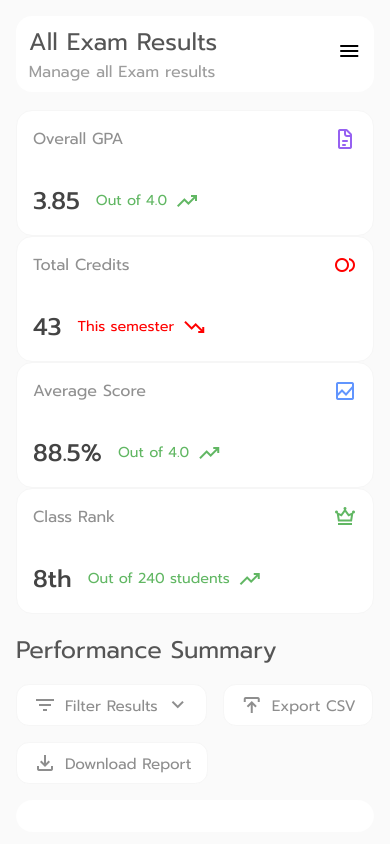
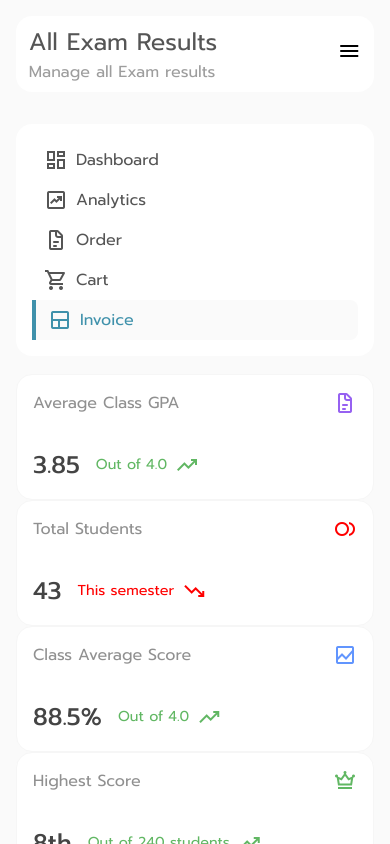
Before and after one commit to VyceeRulezU/eduportal, a plain HTML site: page index.html in a window 390 px wide. Both pictures are taken after a click on the element "menu". Drawn offline with nearby package versions, Linux system fonts and the light colour scheme.

Commit message:
Media Query

```diff
--- a/index.html
+++ b/index.html
@@ -129,7 +129,7 @@
 
                 <div class="card">
                     <div class="card-title">
-                        <p class="card-name">Overall GPA</p>
+                        <p class="card-name">Average Class GPA</p>
 
                         <span class="material-symbols-outlined desc-icon">docs</span>
 
@@ -150,7 +150,7 @@
 
                 <div class="card">
                     <div class="card-title">
-                        <p class="card-name">Total Credits</p>
+                        <p class="card-name">Total Students</p>
 
                         <span class="material-symbols-outlined desc-icon-1">fiber_smart_record</span>
                     </div>
@@ -170,7 +170,7 @@
 
                 <div class="card">
                     <div class="card-title">
-                        <p class="card-name">Average Score</p>
+                        <p class="card-name">Class Average Score</p>
 
                         <span class="material-symbols-outlined desc-icon-2">bid_landscape</span>
 
@@ -191,7 +191,7 @@
 
                 <div class="card">
                     <div class="card-title">
-                        <p class="card-name">Class Rank</p>
+                        <p class="card-name">Highest Score</p>
 
                         <span class="material-symbols-outlined desc-icon-3">crown</span>
 
@@ -771,6 +771,9 @@
 
     </div>
 
+    <!-- External Script -->
+     <script src="script.js"></script>
+
 
 </body>
 </html>
--- a/script.js
+++ b/script.js
@@ -0,0 +1,31 @@
+document.addEventListener('DOMContentLoaded', () => {
+    const menuButton = document.querySelector('.menu-button');
+    const mobileNav = document.querySelector('.mobile-nav');
+    const closeButton = document.querySelector('.close-button');
+    const contentWrapper = document.querySelector('.content-wrapper');
+    let isMenuOpen = false;
+
+    const toggleMenu = () => {
+        isMenuOpen = !isMenuOpen;
+        mobileNav.classList.toggle('show', isMenuOpen);
+        if (isMenuOpen) {
+            const overlay = document.createElement('div');
+            overlay.classList.add('overlay');
+            contentWrapper.appendChild(overlay);
+            overlay.addEventListener('click', toggleMenu);
+        } else {
+            const overlay = contentWrapper.querySelector('.overlay');
+            if (overlay) {
+                contentWrapper.removeChild(overlay);
+            }
+        }
+    };
+
+    if (menuButton) {
+        menuButton.addEventListener('click', toggleMenu);
+    }
+
+    if (closeButton) {
+        closeButton.addEventListener('click', toggleMenu);
+    }
+});
--- a/styles.css
+++ b/styles.css
@@ -1276,6 +1276,8 @@
 
     .body-wrapper {
         flex-direction: column;
+        row-gap: 1rem;
+        overflow: auto;
     }
 
     .title-bar {
```
